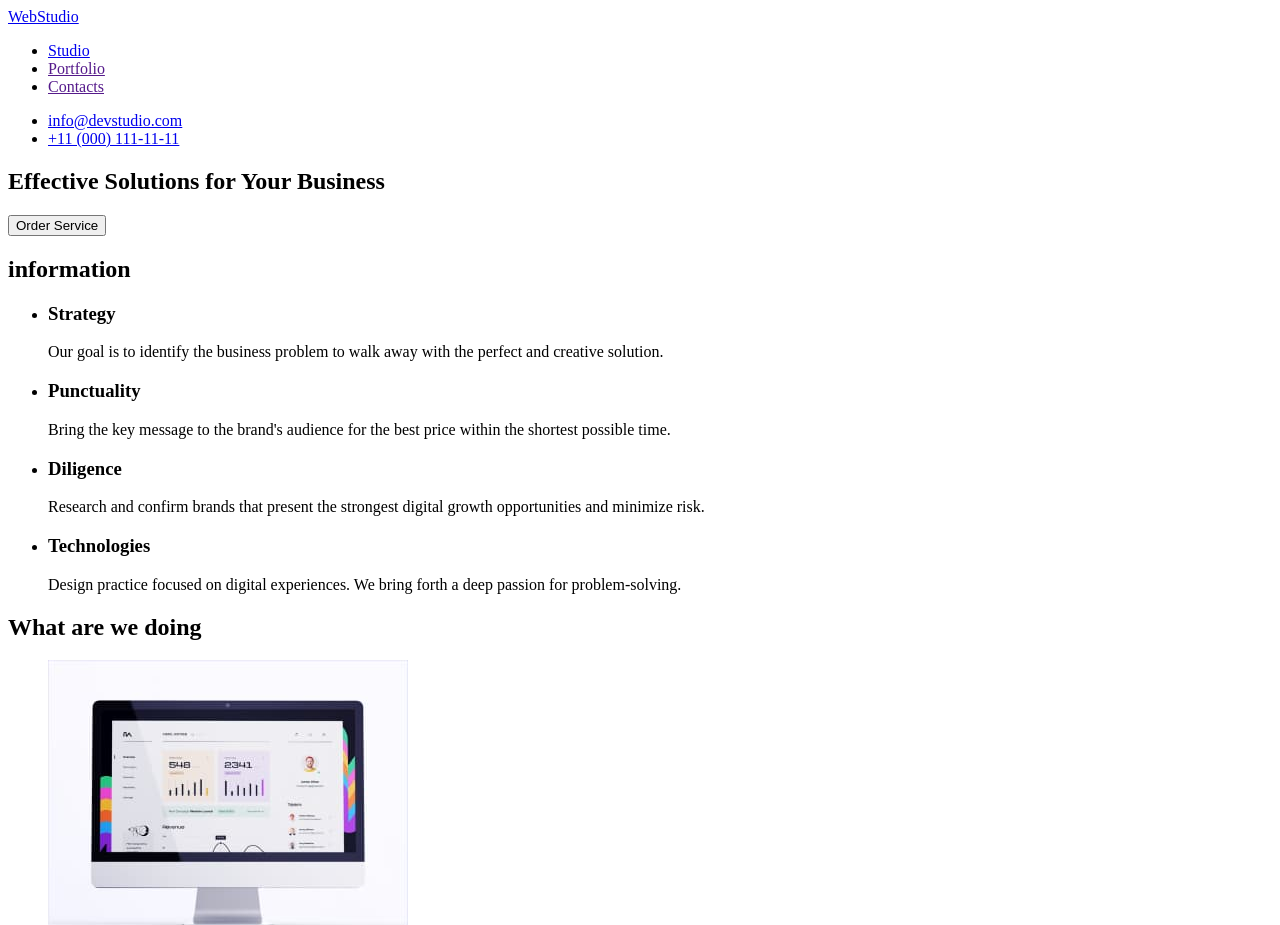
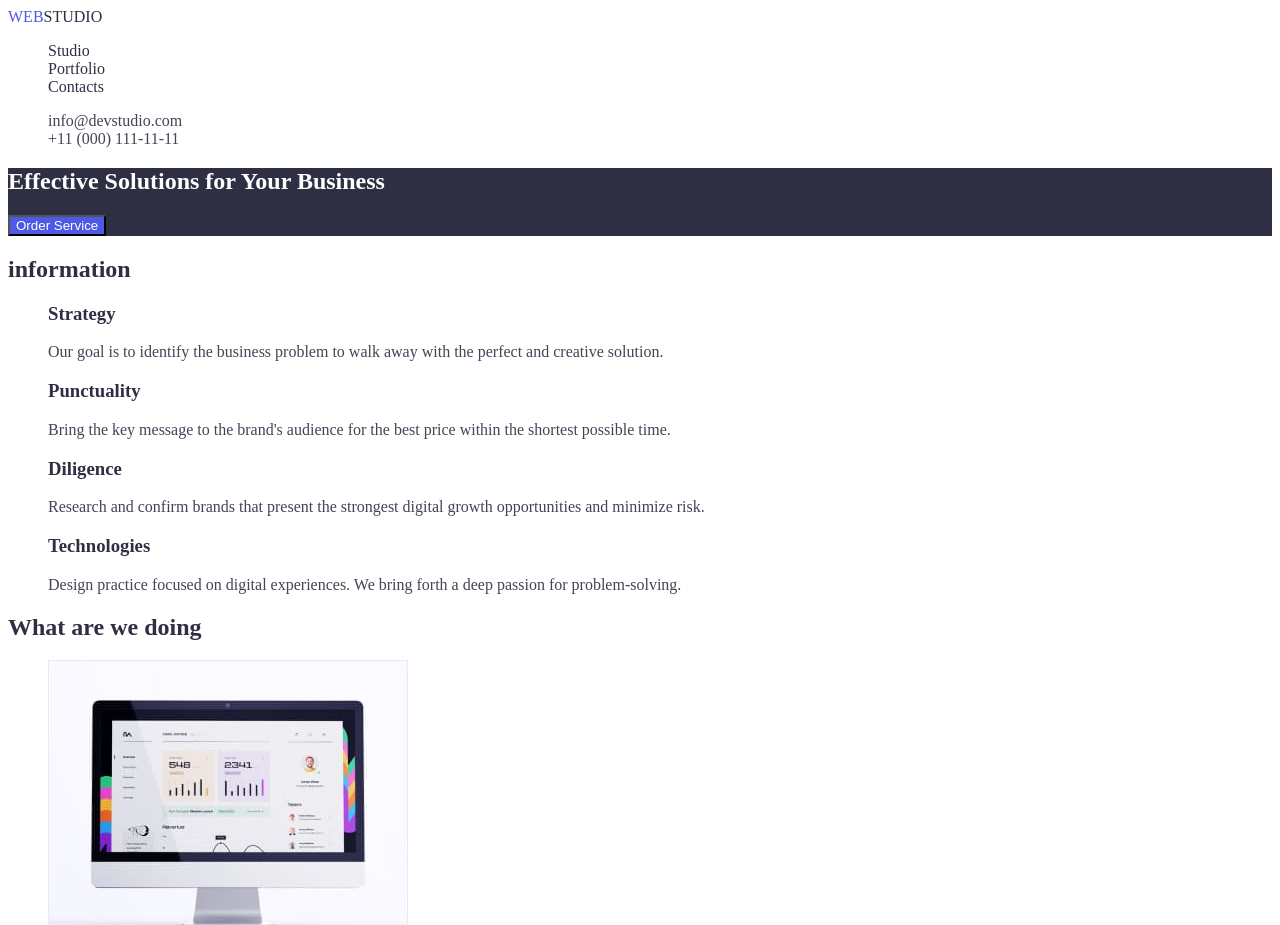
Before and after one commit to UFO73/goit-markup-hw-02, a plain HTML site: page index.html in a window 1280 px wide. Shown: the top 925 px of the page. Drawn offline with Linux system fonts and the light colour scheme.

Commit message:
3 вибінар

```diff
--- /dev/null
+++ b/css/styles.css
@@ -0,0 +1,79 @@
+:root {
+    --primary-text-color: #434455;
+    --title-text-color: #2E2F42;
+    --accent-color: #4D5AE5;
+    --white-accent-color: #FFFFFF;
+    --logo-footer-white: #F4F4FD;
+    --footer-text: #E7E9FC;
+}
+
+body {
+    background-color: var(--white-accent-color);
+    color: var(--primary-text-color);
+}
+
+.list {
+    list-style: none;
+}
+
+
+/* logo */
+
+.logo {
+color: var(--title-text-color);
+
+text-transform: uppercase;
+text-decoration: none;
+}
+
+.logo-accent {
+    color: var(--accent-color);
+}
+
+/* Header */
+.page-header a {
+    text-decoration: none;
+}
+
+.page-nav a {
+    color: var(--title-text-color);
+
+}
+
+.contact a {
+    color: var(--primary-text-color);
+}
+
+/* Main */
+
+.section-title {
+    color: var(--title-text-color);
+}
+
+/* Hero */
+
+.hero {
+    background-color: var(--title-text-color);
+}
+
+.hero-title {
+    color: var(--white-accent-color);
+}
+/* Hero button */
+.hero-btn {
+    background-color: var(--accent-color);
+    color: var(--white-accent-color);
+}
+
+/* Footer */
+
+.logo-footer {
+    color: var(--logo-footer-white);
+
+    text-decoration: none;
+    text-transform: uppercase;
+}
+
+.footer-text {
+    color: var(--footer-text);
+}
--- a/index.html
+++ b/index.html
@@ -5,84 +5,88 @@
     <meta http-equiv="X-UA-Compatible" content="IE=edge">
     <meta name="viewport" content="width=device-width, initial-scale=1.0">
     <title>Document</title>
+    <link rel="stylesheet" href="./css/styles.css">
 </head>
 <body>
-    <header>
+    <!-- Header page -->
+    <header class="page-header">
         <nav>
-            <a href="./index.html">WebStudio</a>
-            <ul>
+            <a href="./index.html" class="logo"><span class="logo-accent">Web</span>Studio</a>
+            <ul class="page-nav list">
                 <li><a href="./index.html">Studio</a></li>
-                <li><a href="">Portfolio</a></li>
+                <li><a href="./portfolio.html">Portfolio</a></li>
                 <li><a href="">Contacts</a></li>
             </ul>
         </nav>
-        <ul>
+        <ul class="contact list">
             <li><a href="mailto:info@devstudio.com">info@devstudio.com</a></li>
             <li><a href="tel:+11(000)111-11-11">+11 (000) 111-11-11</a></li>
         </ul>
     </header>
     <main>
-        <section>
-            <h1>Effective Solutions for Your Business</h1>
-            <button type="button">Order Service</button>
+        <!-- Hero -->
+        <section class="section hero">
+            <h1 class="hero-title">Effective Solutions for Your Business</h1>
+            <button type="button" class="hero-btn">Order Service</button>
         </section>
-        <section>
-            <h2>information</h2>
-            <ul>
+        <section class="section">
+            <h2 class="section-title">information</h2>
+            <ul class="list">
                 <li>
-                    <h3>Strategy</h3>
+                    <h3 class="section-title">Strategy</h3>
                     <p>Our goal is to identify the business problem to walk away with the perfect and creative solution.</p>
                 </li>
                 <li>
-                    <h3>Punctuality</h3>
+                    <h3 class="section-title">Punctuality</h3>
                     <p>Bring the key message to the brand's audience for the best price within the shortest possible time.</p>
                 </li>
                 <li>
-                    <h3>Diligence</h3>
+                    <h3 class="section-title">Diligence</h3>
                     <p>Research and confirm brands that present the strongest digital growth opportunities and minimize risk.</p>
                 </li>
                 <li>
-                    <h3>Technologies</h3>
+                    <h3 class="section-title">Technologies</h3>
                     <p>Design practice focused on digital experiences. We bring forth a deep passion for problem-solving.</p>
                 </li>
             </ul>
         </section>
-        <section>
-            <h2>What are we doing</h2>
-            <ul>
+        <section class="section">
+            <h2 class="section-title">What are we doing</h2>
+            <ul class="list">
                 <li><img src="./images/img.jpg" alt="Monitor iMac" width="360" height="300"></li>
                 <li><img src="./images/img-1.jpg" alt="Smartphone with screens" width="360" height="300"></li>
                 <li><img src="./images/img-2.jpg" alt="Phone in hand" width="360" height="300"></li>
             </ul>
         </section>
-        <section>
-            <h2>Our Team</h2>
-            <ul>
+        <section class="section">
+            <h2 class="section-title">Our Team</h2>
+            <ul class="list">
                 <li>
                     <img src="./images/img-3.jpg" alt="Mark Guerrero" width="264" height="260">
-                    <h3>Mark Guerrero</h3>
+                    <h3 class="section-title">Mark Guerrero</h3>
                     <p>Product Designer</p>
                 </li>
                 <li>
                     <img src="./images/img-4.jpg" alt="Tom Ford" width="264" height="260">
-                    <h3>Tom Ford</h3>
+                    <h3 class="section-title">Tom Ford</h3>
                     <p>Frontend Developer</p>
                 </li>
                 <li>
                     <img src="./images/img-5.jpg" alt="Camila Garcia" width="264" height="260">
-                    <h3>Camila Garcia</h3>
+                    <h3 class="section-title">Camila Garcia</h3>
                     <p>Marketing</p>
                 </li>
                 <li>
                     <img src="./images/img-6.jpg" alt="Daniel Wilson" width="264" height="260">
-                    <h3>Daniel Wilson</h3>
+                    <h3 class="section-title">Daniel Wilson</h3>
                     <p>UI Designer</p>
                 </li>
             </ul>
         </section>
     </main>
     <footer>
-        <a href="./index.html">WebStudio</a>
-        <p>Increase the flow of customers and sales for your business with digital marketing & growth solutions.</p>
+        <!-- Footer -->
+        <a href="./index.html" class="logo-footer"><span class="logo-accent">Web</span>Studio</a>
+        <p class="footer-text">Increase the flow of customers and sales for your business with digital marketing & growth solutions.</p>
     </footer>
 </body>
```
Also changed, not shown: portfolio.html (added, +43 -0 lines).
